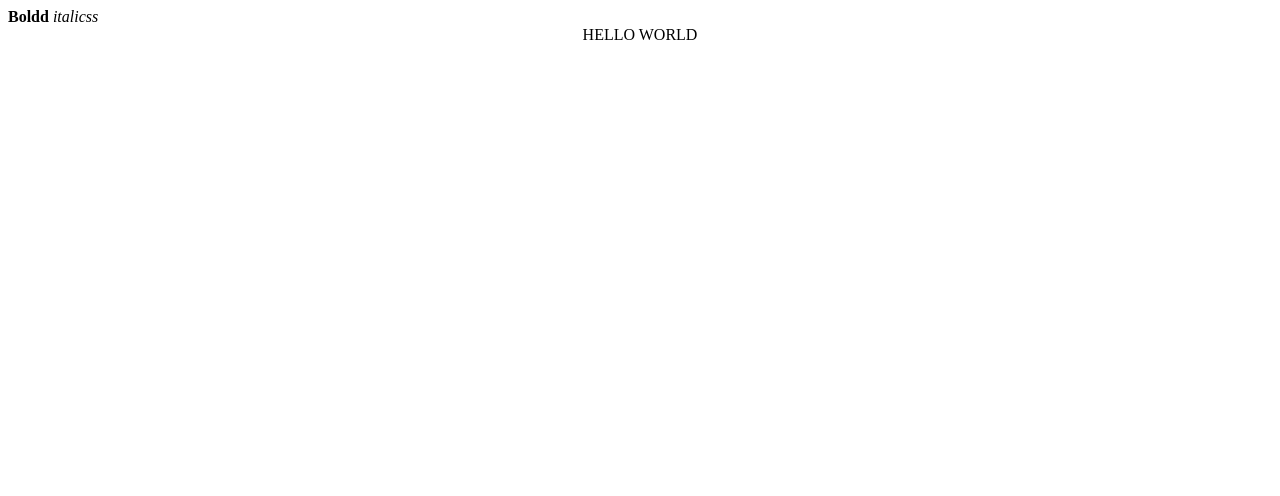
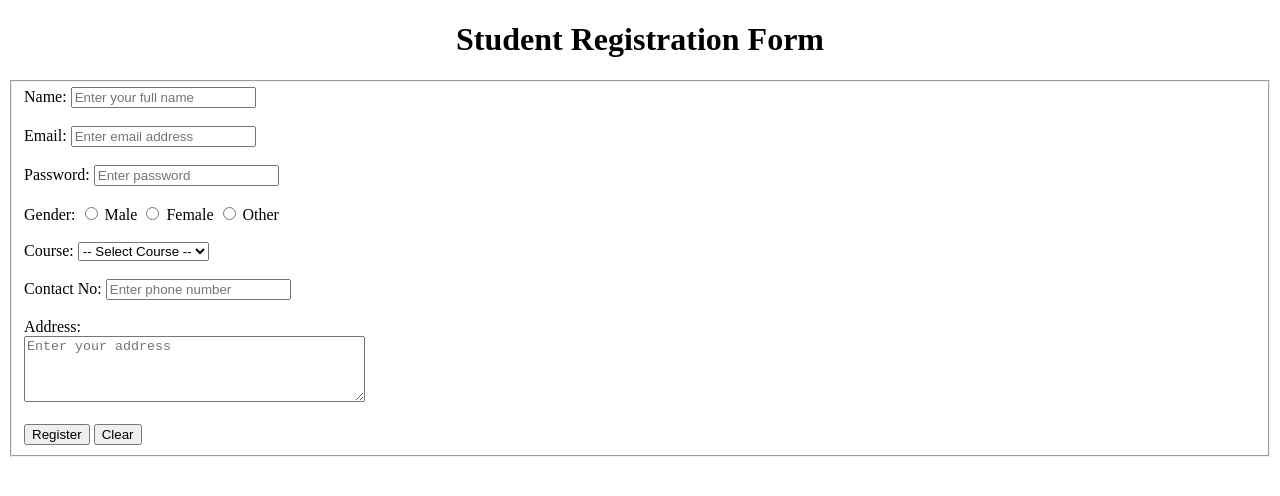
Before and after one commit to ashnamehta21/html, a plain HTML site: page index.html in a window 1280 px wide. Drawn offline with Linux system fonts and the light colour scheme.

Commit message:
added new changes

```diff
--- a/index.html
+++ b/index.html
@@ -3,19 +3,43 @@
 <head>
     <meta charset="UTF-8">
     <meta name="viewport" content="width=device-width, initial-scale=1.0">
-    <title>My first Web page </title>
+    <title>Student Registration Form</title>
 </head>
 <body>
-    <!-- <H1>Welcome to HTML</H1>
-    <h2>Welcome to HTML</h2>
-    <h3>Welcome to HTML</h3>
-    <h4>Welcome to HTML</h4>
-<p>Lorem ipsum dolor, sit amet consectetur adipisicing elit. Ducimus labore eveniet repudiandae unde officia, quaerat dignissimos facere cum facilis nisi architecto aliquid saepe. Sed, repudiandae totam. Sint repudiandae aut odit!</p>
-<a href="https://www.google.com">google</a> -->
-<!-- Types of elements
-block elements -->
-<b>Boldd</b>
-<i>italicss</i>
-<center>HELLO WORLD</center>
+    <h1 align="center">Student Registration Form</h1>
+    <fieldset>
+        <form action="response.html" name="Student Registration Form" target="_blank" method="get" align="center"> </form>
+        <label for="Name"> Name:</label>
+        <input type="text" id="full name" name="full name" placeholder="Enter your full name" required>
+        <br><br>
+        <label for="email">Email:</label>
+        <input type="email" id="email" name="email" placeholder="Enter email address" required>
+        <br><br>
+        <label for="password">Password:</label>
+        <input type="text" name="password" id="password" placeholder="Enter password" required>
+        <br><br>
+        <label for="gender">Gender:</label>
+        <input type="radio" name="gender" id="male" value="male" required>
+        <label for="male">Male</label>
+        <input type="radio" name="gender" id="female" value="female" required>
+        <label for="female">Female</label>
+        <input type="radio" name="other" id="other" value="other" required>
+        <label for="other">Other</label>
+        <br><br>
+        <label for="select">Course:</label>
+        <select name="select" id="select">
+            <option value="-- Select Course --">-- Select Course --</option>
+        </select>
+        <br><br>
+        <label for="tel">Contact No:</label>
+        <input type="tel" id="tel" name="tel" placeholder="Enter phone number" required checked>
+        <br><br>
+        <label for="Add">Address:</label>
+        <br>
+        <textarea name="Add" id="Add" rows="4" cols="40" placeholder="Enter your address"></textarea>
+        <br><br>
+        <input type="submit" value="Register">
+        <input type="reset" value="Clear">
+    </fieldset>
 </body>
 </html>
```
